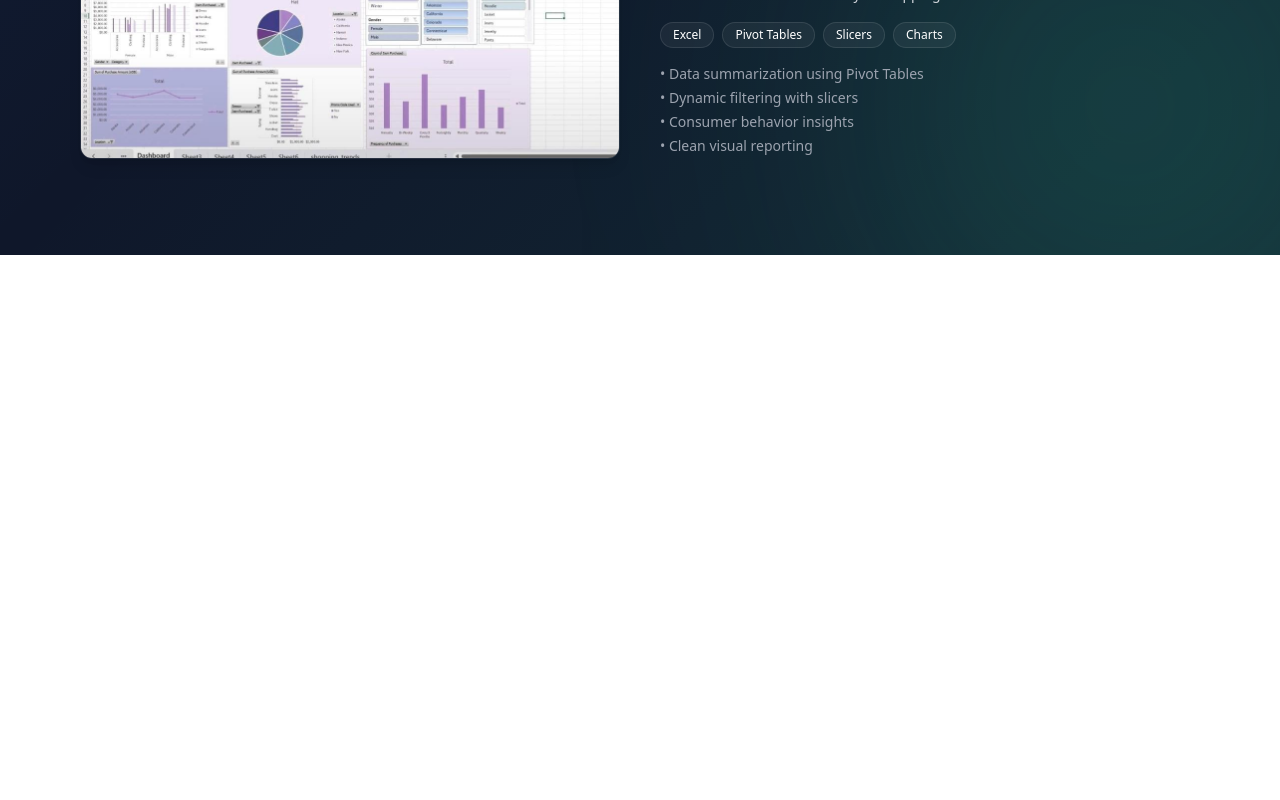
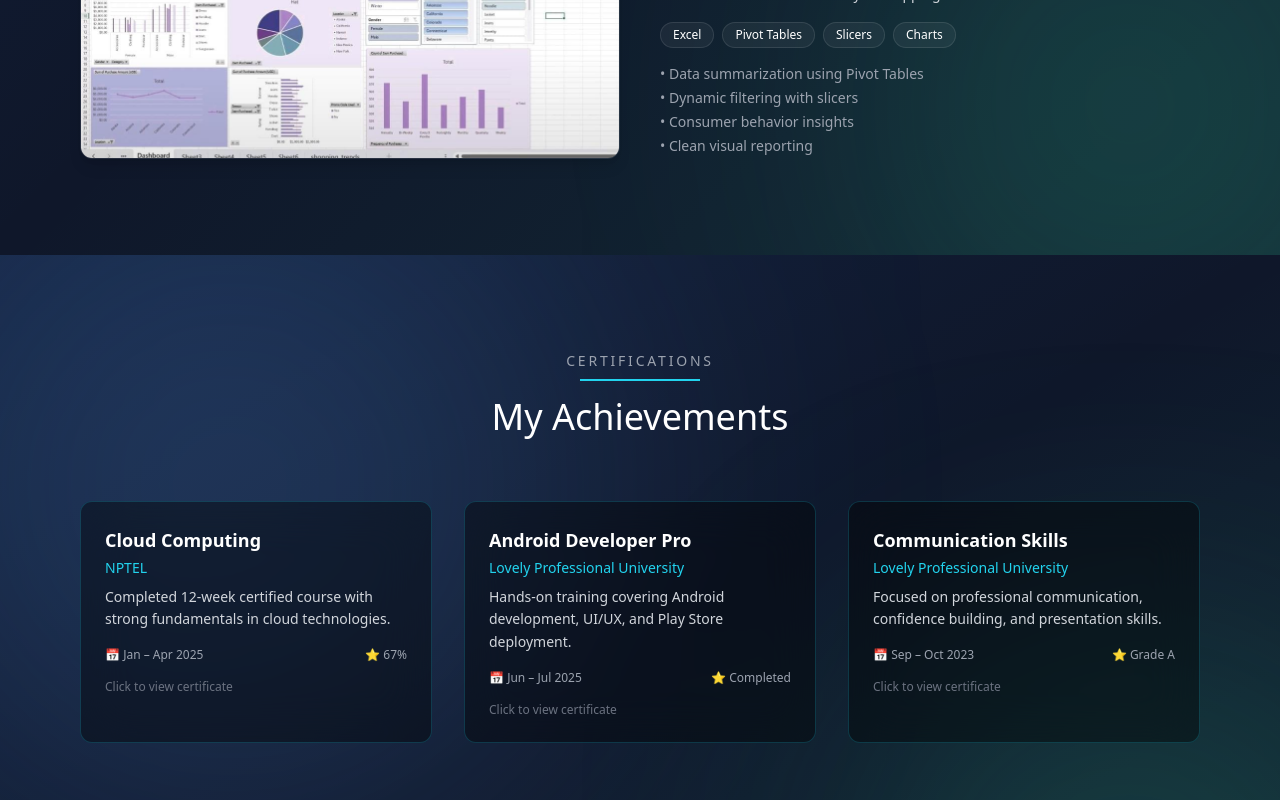
Before and after one commit to Srabanigorai/latest-portfolio, a React (Vite) app: page / in a window 1280 px wide. Shown: the part 3440-4240 px from the top of the page. Before the commit the page ends 3695 px from the top, so only its background shows below. Built offline with nearby package versions, Linux system fonts and the light colour scheme.

Commit message:
Update App.jsx

```diff
--- a/src/App.jsx
+++ b/src/App.jsx
@@ -3,6 +3,8 @@ import Hero from "./components/Hero";
 import About from "./components/About";
 import Skills from "./components/Skills";
 import Projects from "./components/Projects";
+import Certifications from "./components/Certifications";
+
 export default function App() {
   return (
     <div className="bg-black text-white">
@@ -11,6 +13,7 @@ export default function App() {
       <About />
       <Skills />
       <Projects />
+      <Certifications />
     </div>
   );
 }
```
